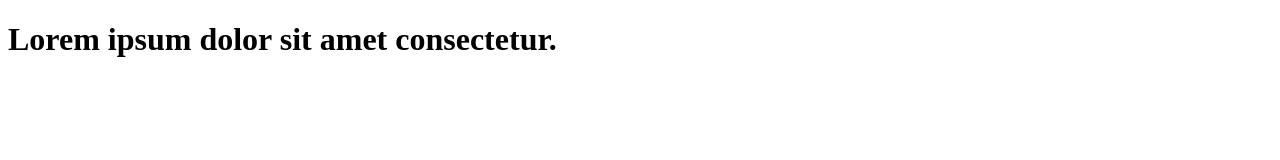
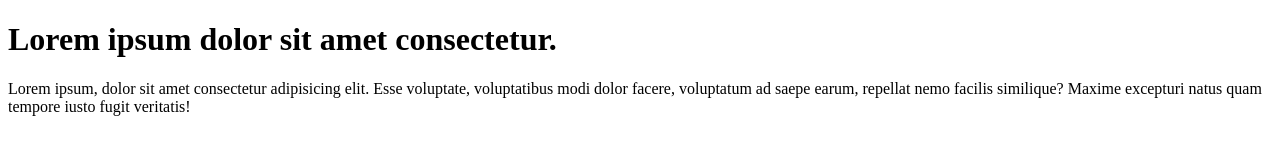
Before and after one commit to inalexa81/learn-git, a plain HTML site: page index.html in a window 1280 px wide. Drawn offline with Linux system fonts and the light colour scheme.

Commit message:
add paragraph to index file

```diff
--- a/index.html
+++ b/index.html
@@ -7,5 +7,6 @@
 </head>
 <body>
     <h1>Lorem ipsum dolor sit amet consectetur.</h1>
+    <p>Lorem ipsum, dolor sit amet consectetur adipisicing elit. Esse voluptate, voluptatibus modi dolor facere, voluptatum ad saepe earum, repellat nemo facilis similique? Maxime excepturi natus quam tempore iusto fugit veritatis!</p>
 </body>
 </html>
```
